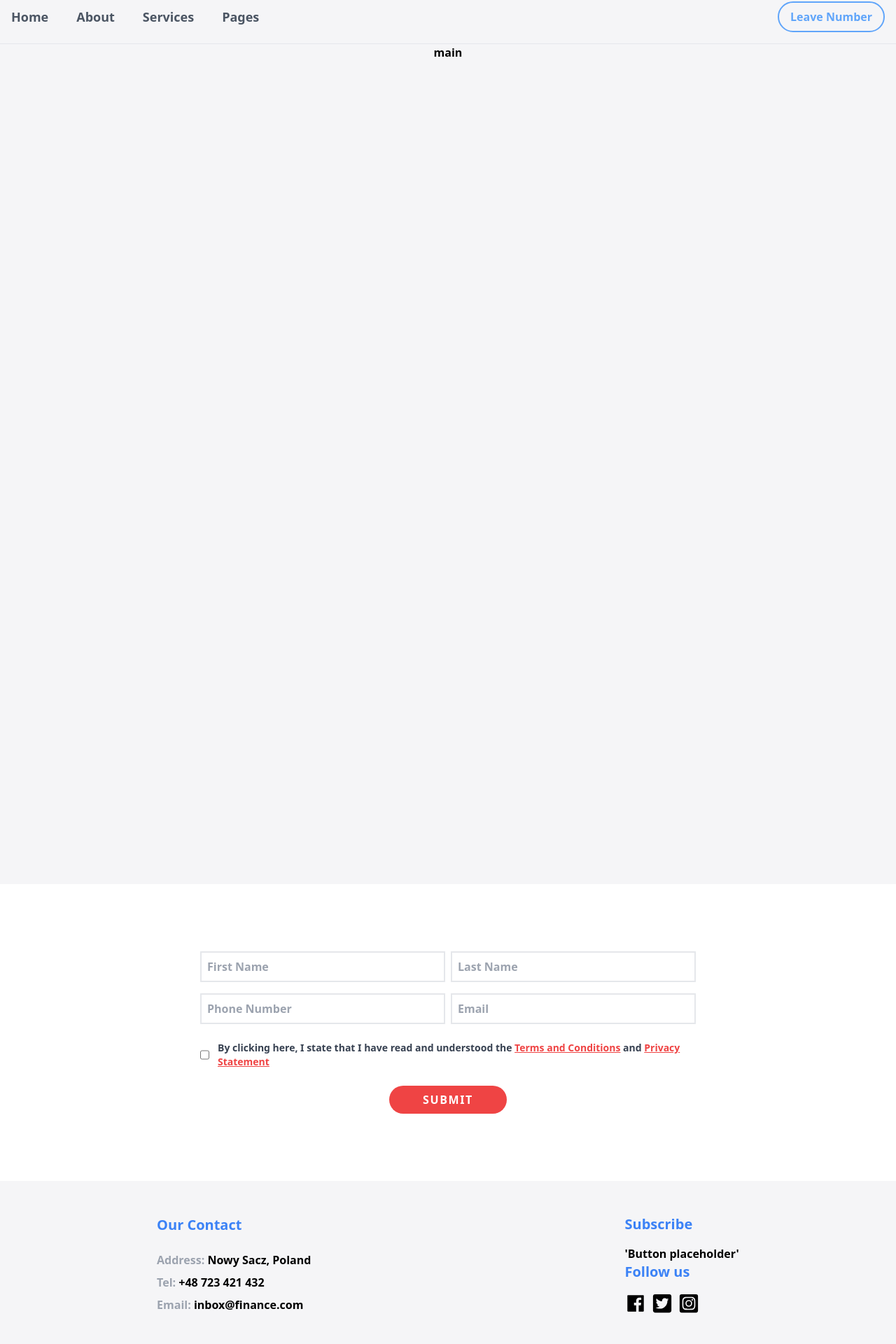
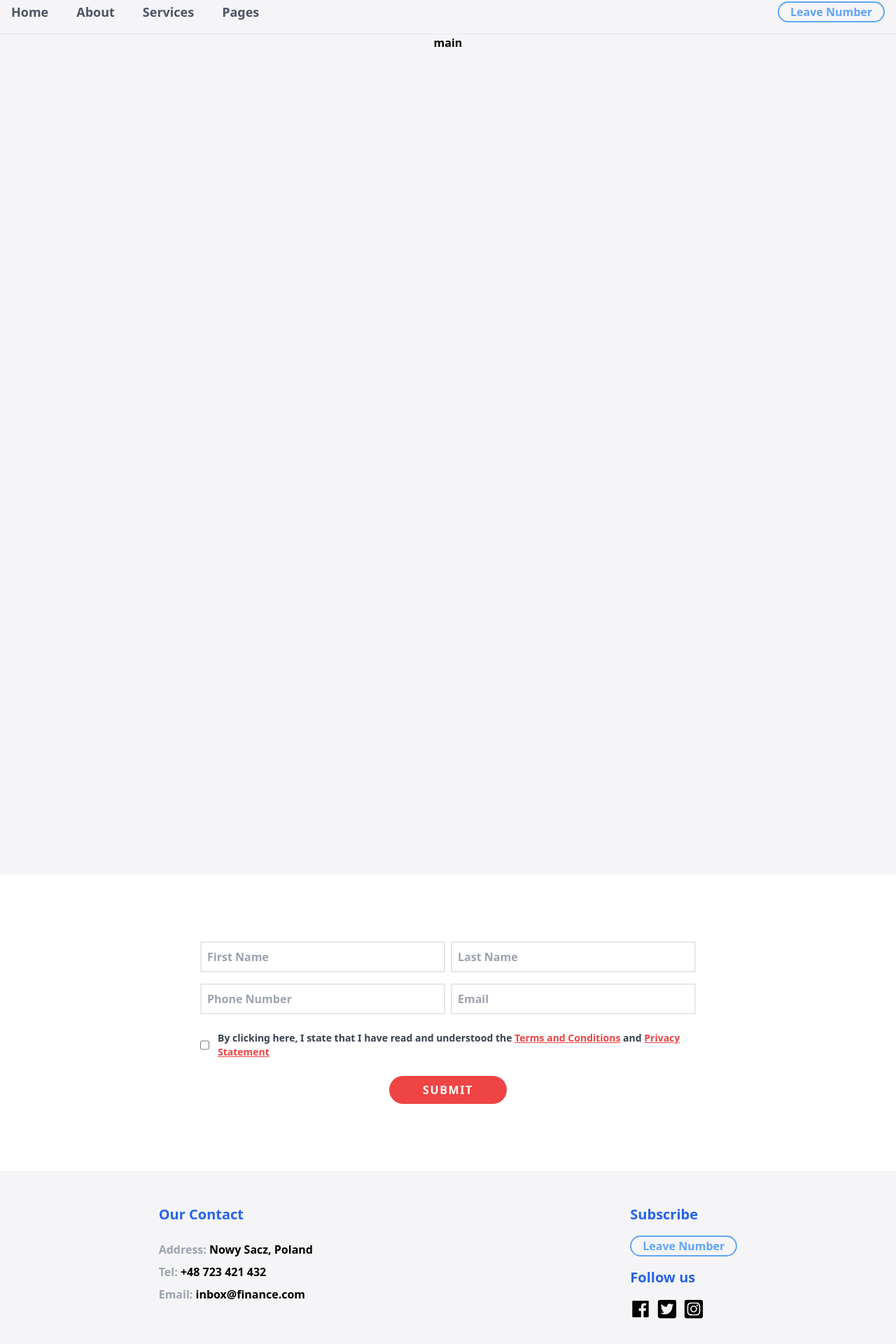
Before and after one commit to kmk00/landing-page, a React (Vite) app: page / in a window 1280 px wide. Shown: the part 14-1934 px from the top of the page at 70% size. Built offline with nearby package versions, Linux system fonts and the light colour scheme.

Commit message:
Create NumberButton Component

```diff
--- a/src/components/Footer.jsx
+++ b/src/components/Footer.jsx
@@ -1,11 +1,12 @@
 import { AiFillFacebook } from 'react-icons/ai';
 import { FaInstagramSquare, FaTwitterSquare } from 'react-icons/fa';
+import NumberButton from './NumberButton';
 
 function Footer() {
   return (
-    <footer className="flex w-full items-center py-12 justify-around">
+    <footer className="flex w-full  py-12 justify-around">
       <address className="not-italic">
-        <h3 className="text-blue-500 text-xl mb-4">Our Contact</h3>
+        <h3 className="text-blue-600 text-xl mb-4">Our Contact</h3>
         <p className="pt-2">
           <span className="text-gray-400">Address: </span>Nowy Sacz, Poland
         </p>
@@ -18,10 +19,10 @@ function Footer() {
       </address>
       <div className="flex flex-col">
         <div>
-          <h3 className="text-blue-500 text-xl mb-4">Subscribe</h3>
-          <button>'Button placeholder'</button>
+          <h3 className="text-blue-600 text-xl mb-4">Subscribe</h3>
+          <NumberButton />
         </div>
-        <h3 className="text-blue-500 text-xl mb-4">Follow us</h3>
+        <h3 className="text-blue-600 text-xl my-4">Follow us</h3>
         <div className="flex gap-2">
           <AiFillFacebook size={30} />
           <FaTwitterSquare size={30} />
--- a/src/components/Header.jsx
+++ b/src/components/Header.jsx
@@ -1,12 +1,11 @@
 import Navigation from './Navigation';
+import NumberButton from './NumberButton';
 
 function Header() {
   return (
     <header className="flex p-4 w-full gap-4 justify-between items-center md:mx-8 border-b border-gray-200">
       <Navigation />
-      <button className="text-blue-400 border border-2 border-blue-400 px-4 py-2 rounded-3xl hover:scale-105">
-        Leave Number
-      </button>
+      <NumberButton />
     </header>
   );
 }
--- /dev/null
+++ b/src/components/NumberButton.jsx
@@ -0,0 +1,9 @@
+function NumberButton() {
+  return (
+    <button className="text-blue-400 border border-2 border-blue-400 px-4 py-px rounded-3xl hover:scale-105">
+      Leave Number
+    </button>
+  );
+}
+
+export default NumberButton;
```
